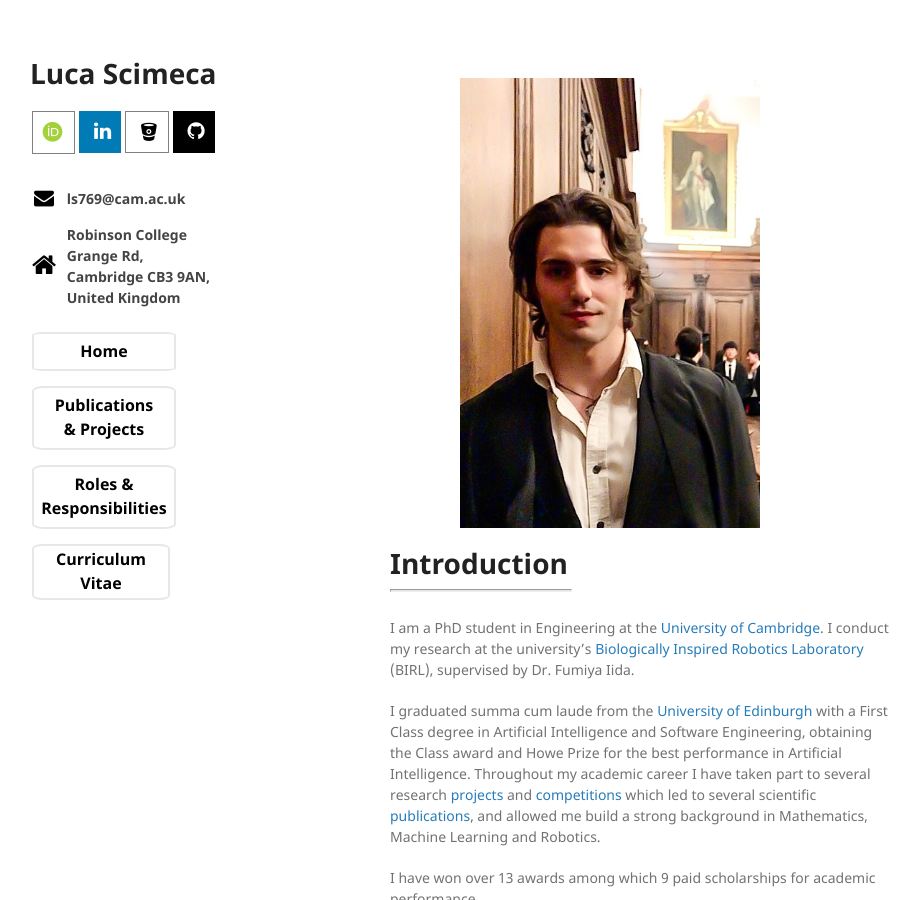
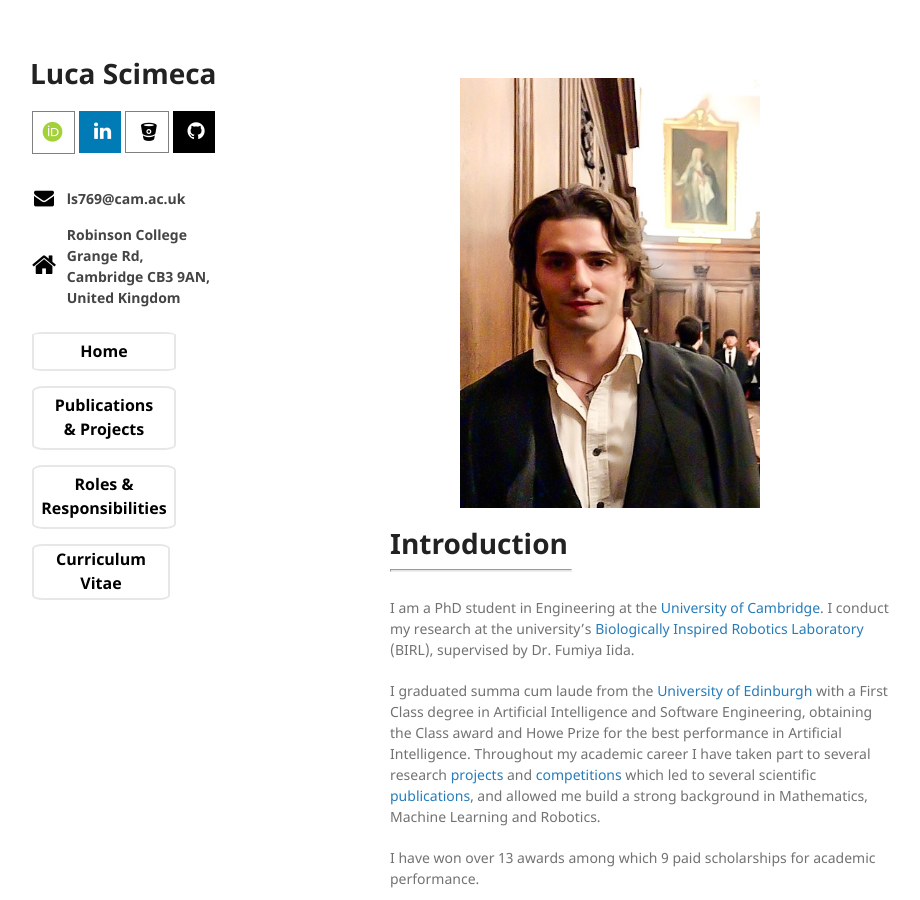
Before and after one commit to lucascimeca/lucascimeca.github.io, a Jekyll site: the page built from index.md, in a window 1280 px wide and 900 px high. Shown: the whole window, without its empty margins (180-1100 px from the left). Built offline with Jekyll 4.4.1, drawn with Linux system fonts in a browser that asks for light colours; nearby versions of some CDN libraries; some web fonts are replaced; the repository's description, which GitHub fills in, is left out.

Commit message:
Update index.md

```diff
--- a/index.md
+++ b/index.md
@@ -5,7 +5,7 @@ layout: default
 <link rel="stylesheet" href="{{ '/assets/css/style.css?v=' | append: site.github.build_revision | relative_url }}">
 
 <p id="-intro_img" style="padding-top: 20px; padding-left: 5em">
-  <img src="/docs/Luca Scimeca.jpg" align="center" height="450" width="300">
+  <img src="/docs/Luca Scimeca.jpg" align="center" height="430" width="300">
 </p>
 
 # [](#Intro) Introduction
```
